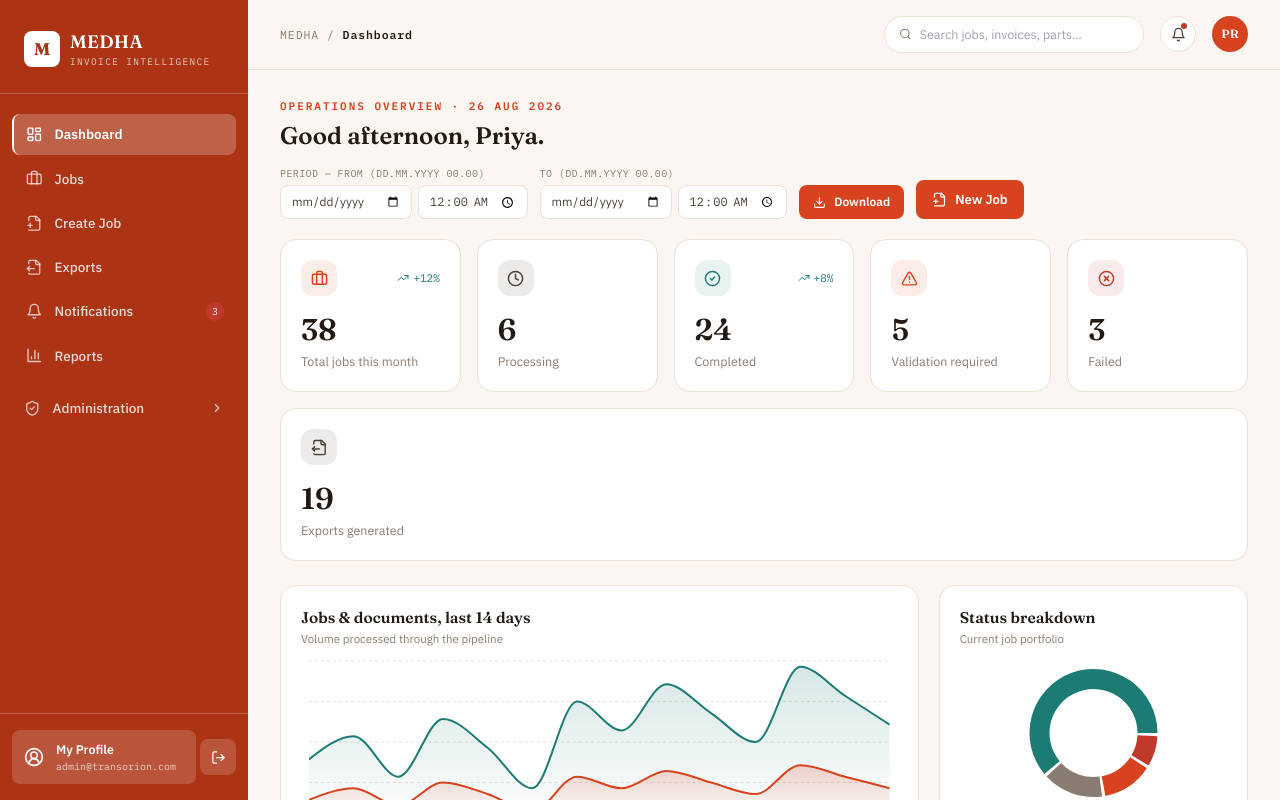
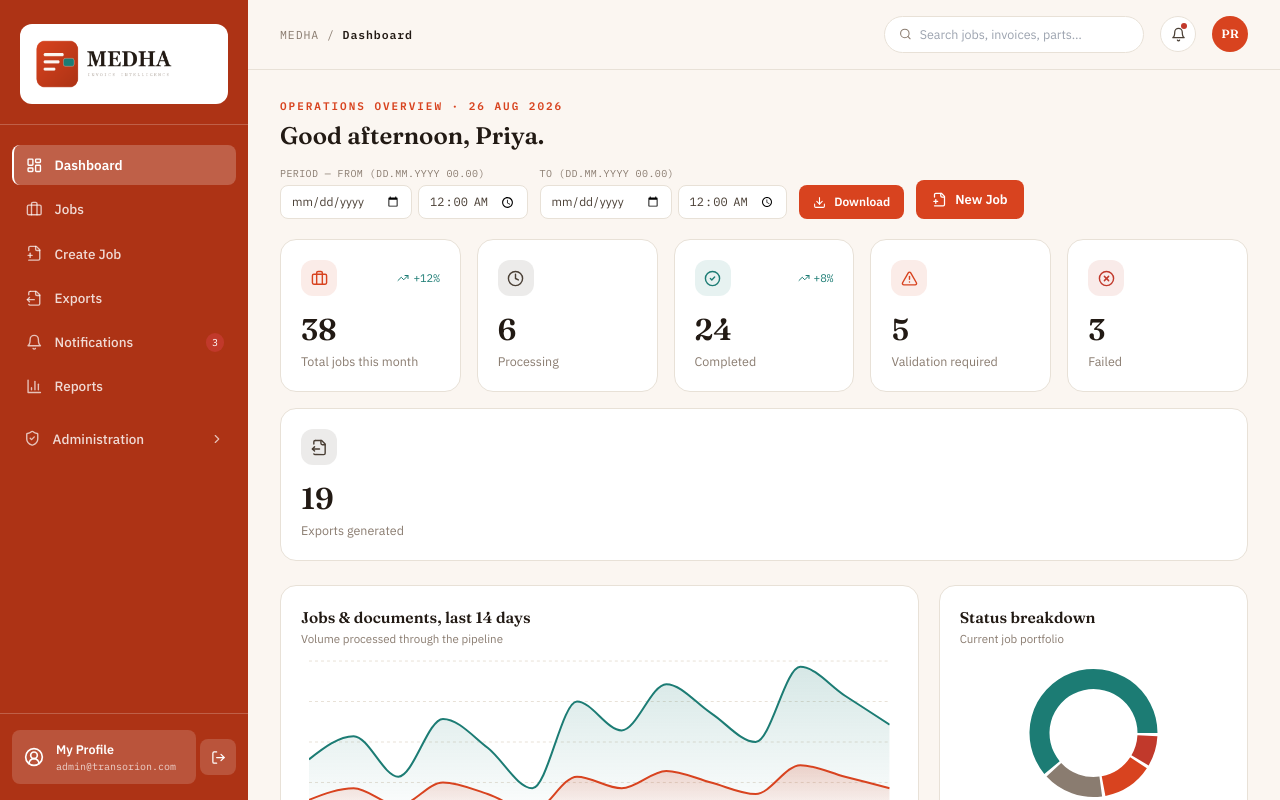
Before and after one commit to HildaColan/medha-invoice-intelligence, a React (Vite) app: page /login in a window 1280 px wide. Both pictures are taken after typing "name@example.com", "Sample123" into the empty fields and a click on the button "Sign in". Shown: the top 800 px of the page. Built offline with nearby package versions, Linux system fonts and the light colour scheme; the HTML template or start-up script is replaced by a standard one.

Commit message:
logo changed

```diff
--- a/src/components/layout/Sidebar.tsx
+++ b/src/components/layout/Sidebar.tsx
@@ -7,11 +7,12 @@ import {
   UserCircle2, ChevronDown, ChevronRight, LogOut, Settings2, Boxes,
   Building2, BarChart3,
 } from "lucide-react";
-import { T, fontBody, fontDisplay, fontMono } from "@/theme/tokens";
+import { T, fontBody, fontMono } from "@/theme/tokens";
 import { paths, ADMIN_VIEWS } from "@/router/paths";
 import { logout } from "@/features/auth/authStore";
 import { useAuditLog } from "@/features/administration/auditLog";
 import type { AdminViewKey } from "@/types";
+import medhaLogo from "@/assets/medha-logo-full.png";
 
 interface NavItem {
   key: string;
@@ -62,13 +63,9 @@ export function Sidebar() {
 
   return (
     <aside className="w-[248px] shrink-0 h-screen sticky top-0 flex flex-col" style={{ background: T.brassDeep }}>
-      <div className="px-6 pt-7 pb-6 flex items-center gap-2.5" style={{ borderBottom: "1px solid rgba(255,255,255,0.22)" }}>
-        <div className="w-9 h-9 rounded-lg flex items-center justify-center" style={{ background: "#fff" }}>
-          <span style={{ ...fontDisplay, color: T.brassDeep, fontWeight: 700, fontSize: 17 }}>M</span>
-        </div>
-        <div>
-          <div style={{ ...fontDisplay, color: "#fff", fontWeight: 600, fontSize: 18, letterSpacing: 0.3 }}>MEDHA</div>
-          <div style={{ ...fontMono, color: "rgba(255,255,255,0.75)", fontSize: 9.5, letterSpacing: "0.14em" }}>INVOICE INTELLIGENCE</div>
+      <div className="px-5 pt-6 pb-5" style={{ borderBottom: "1px solid rgba(255,255,255,0.22)" }}>
+        <div className="rounded-xl px-3 py-3 flex items-center" style={{ background: "#fff" }}>
+          <img src={medhaLogo} alt="MEDHA — Invoice Intelligence" className="h-14 w-auto" />
         </div>
       </div>
 
--- a/src/features/auth/LoginView.tsx
+++ b/src/features/auth/LoginView.tsx
@@ -5,7 +5,7 @@ import { T, fontBody, fontDisplay, fontMono } from "@/theme/tokens";
 import { paths } from "@/router/paths";
 import { login } from "./authStore";
 import transorionLogo from "@/assets/transorion-logo.png";
-import medhaLogo from "@/assets/image (12).png";
+import medhaLogo from "@/assets/medha-logo-full.png";
 import { useAuditLog } from "@/features/administration/auditLog";
 
 export function LoginView() {
@@ -37,9 +37,9 @@ export function LoginView() {
         className="hidden lg:flex w-[440px] shrink-0 flex-col justify-between p-12"
         style={{ background: T.brassDeep }}
       >
-        <div>
+        <div className="flex justify-center">
           <div
-            className="px-3 py-2 inline-flex w-fit"
+            className="rounded-lg px-3 py-2 inline-flex w-fit"
             style={{ background: "#fff" }}
           >
             <img
```
Also changed, not shown: src/assets/medha-logo-full.png (added).
